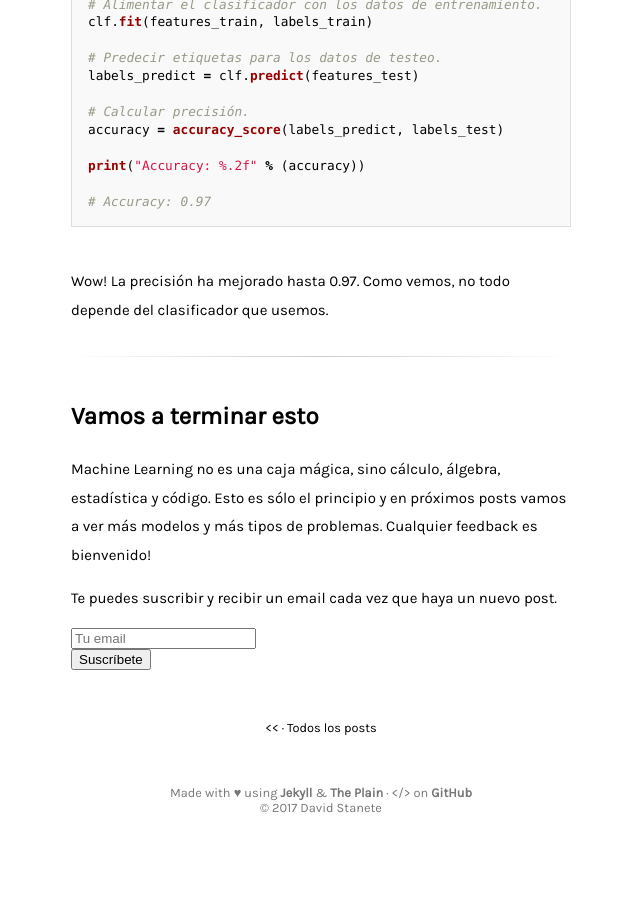
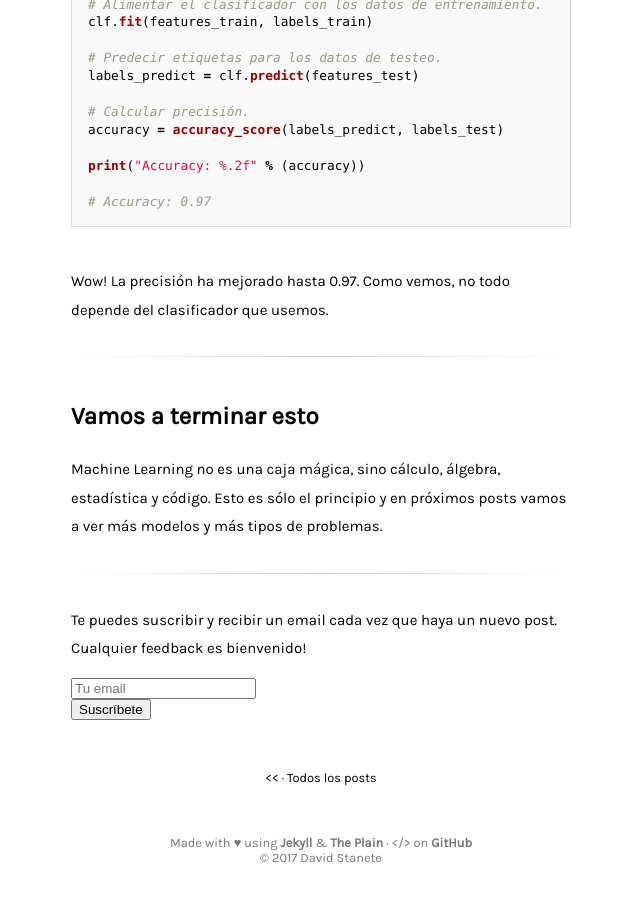
Before and after one commit to stanete/stanete.github.io, a Jekyll site: the page built from _posts/2017-01-15-introduccion-machine-learning-sin-hype.md, in a window 1280 px wide and 900 px high, scrolled down 8177 px. Shown: the whole window, without its empty margins (319-959 px from the left). Built offline with Jekyll 4.4.1, drawn with Linux system fonts in a browser that asks for light colours; comment, search, counter and statistics services are not loaded; before the commit the page ends 9027 px from its top, so only the background shows below that.

Commit message:
Add divider to between post and subscribe

```diff
--- a/_posts/2017-01-15-introduccion-machine-learning-sin-hype.md
+++ b/_posts/2017-01-15-introduccion-machine-learning-sin-hype.md
@@ -250,6 +250,8 @@ Wow! La precisión ha mejorado hasta 0.97. Como vemos, no todo depende del clasi
 
 ## Vamos a terminar esto
 
-Machine Learning no es una caja mágica, sino cálculo, álgebra, estadística y código. Esto es sólo el principio y en próximos posts vamos a ver más modelos y más tipos de problemas. Cualquier feedback es bienvenido!
+Machine Learning no es una caja mágica, sino cálculo, álgebra, estadística y código. Esto es sólo el principio y en próximos posts vamos a ver más modelos y más tipos de problemas.
 
-Te puedes suscribir y recibir un email cada vez que haya un nuevo post.
+<div class="divider"></div>
+
+Te puedes suscribir y recibir un email cada vez que haya un nuevo post. Cualquier feedback es bienvenido!
```
Also changed, not shown: _posts/2017-01-20-clasificador-bayesiano-ingenuo.md (+3 -1 lines), _posts/2017-01-23-filtro-spam-machine-learning.md (+3 -1 lines).
